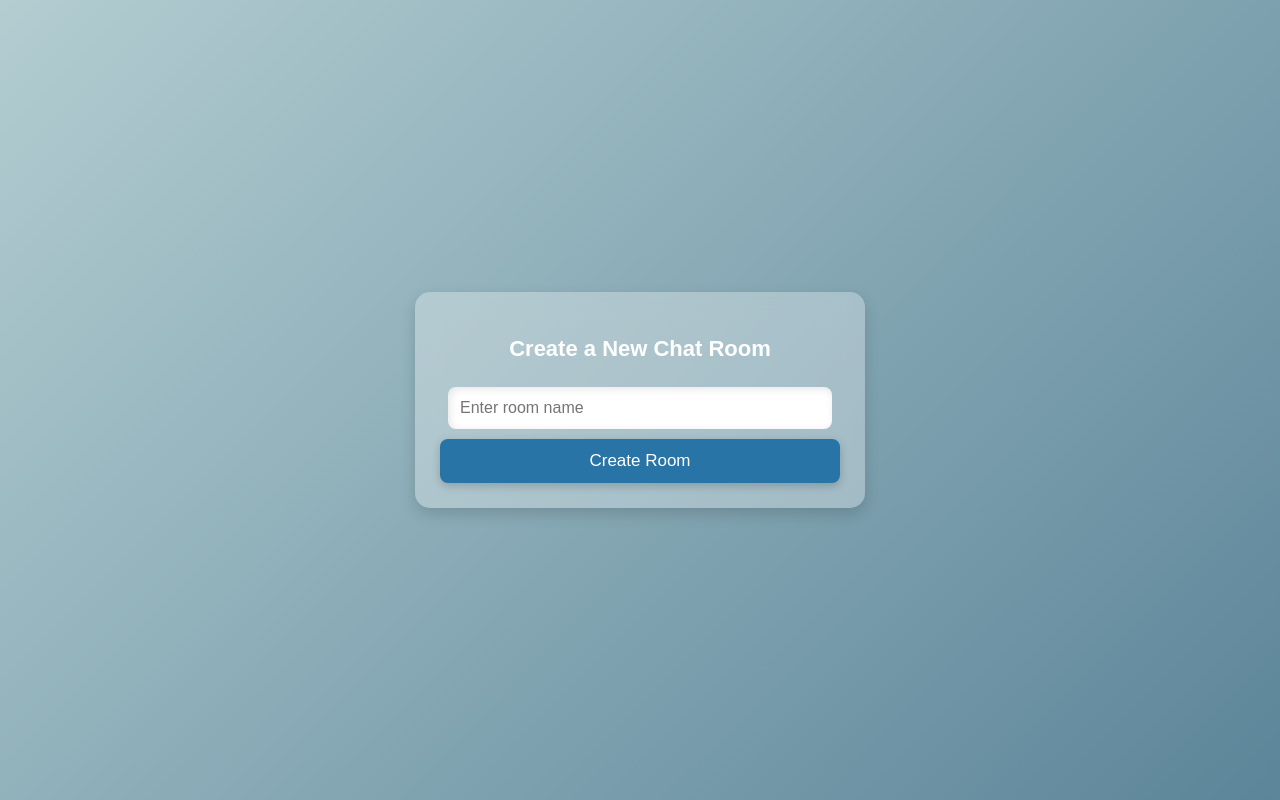
After one commit to Shrey2892/Backend-task, a Django app: page /chat/create/ in a window 1280 px wide. The commit adds this page. Run offline with Django 5.2, Linux system fonts and the light colour scheme; a user stored in the database is signed in.

```diff
--- a/Project/settings.py
+++ b/Project/settings.py
@@ -48,6 +48,7 @@ DATABASES = {
 # Application definition
 
 INSTALLED_APPS = [
+    'daphne',
     'django.contrib.admin',
     'django.contrib.auth',
     'django.contrib.contenttypes',
--- /dev/null
+++ b/chat/templates/chat/create_room.html
@@ -0,0 +1,86 @@
+<!DOCTYPE html>
+<html lang="en">
+<head>
+    <meta charset="UTF-8">
+    <meta name="viewport" content="width=device-width, initial-scale=1.0">
+    <title>Create Chat Room</title>
+    <style>
+        body {
+            background: linear-gradient(135deg, #b3cdd1, #5c8599);
+            display: flex;
+            justify-content: center;
+            align-items: center;
+            height: 100vh;
+            font-family: 'Poppins', sans-serif;
+            margin: 0;
+        }
+
+        .chat-container {
+            background: rgba(255, 255, 255, 0.3);
+            backdrop-filter: blur(12px);
+            padding: 25px;
+            border-radius: 15px;
+            box-shadow: 0 6px 15px rgba(0, 0, 0, 0.15);
+            text-align: center;
+            width: 400px;
+            transition: transform 0.3s;
+        }
+
+        .chat-container:hover {
+            transform: scale(1.02);
+        }
+
+        h2 {
+            font-size: 22px;
+            color: #fff;
+            margin-bottom: 15px;
+        }
+
+        input {
+            width: 90%;
+            padding: 12px;
+            margin-top: 10px;
+            border: none;
+            border-radius: 8px;
+            outline: none;
+            font-size: 16px;
+            box-shadow: inset 2px 2px 8px rgba(0, 0, 0, 0.1);
+            transition: 0.3s;
+        }
+
+        input:focus {
+            background: rgba(255, 255, 255, 0.9);
+        }
+
+        button {
+            width: 100%;
+            padding: 12px;
+            background: #2874A6;
+            color: white;
+            border: none;
+            border-radius: 8px;
+            font-size: 17px;
+            cursor: pointer;
+            transition: 0.3s ease-in-out;
+            box-shadow: 0 3px 10px rgba(0, 0, 0, 0.2);
+            margin-top: 10px;
+        }
+
+        button:hover {
+            background: #1A5276;
+            transform: translateY(-2px);
+            box-shadow: 0 6px 15px rgba(0, 0, 0, 0.3);
+        }
+    </style>
+</head>
+<body>
+    <div class="chat-container">
+        <h2>Create a New Chat Room</h2>
+        <form method="post">
+            {% csrf_token %}
+            <input type="text" name="room_name" placeholder="Enter room name" required>
+            <button type="submit">Create Room</button>
+        </form>
+    </div>
+</body>
+</html>
--- a/drive/views.py
+++ b/drive/views.py
@@ -97,6 +97,7 @@ def upload_to_google_drive(request):
         }
 
         response = requests.post(url, headers=headers, files=files)
+        response_data = response.json()
 
         if response.status_code == 200:
             file_data = response.json()
@@ -107,6 +108,9 @@ def upload_to_google_drive(request):
             )
             return redirect(reverse("list_google_drive_files"))
 
-        return JsonResponse({"error": "Upload failed"}, status=response.status_code)
+        print("Google Drive Upload Error:", response_data)  # Logs error in terminal
+        return JsonResponse({"error": "Upload failed", "details": response_data}, status=response.status_code)
+
+        #return JsonResponse({"error": "Upload failed"}, status=response.status_code)
 
     return render(request, "upload.html")
--- a/google_auth/templates/success.html
+++ b/google_auth/templates/success.html
@@ -199,7 +199,7 @@
 
             <p>Welcome, <strong id="username">{{ username }}</strong>!</p>
 
-            <a href="#" class="btn dashboard-btn" id="userInfoBtn">User Info</a>
+            <!--<a href="#" class="btn dashboard-btn" id="userInfoBtn">User Info</a>-->
             <a href="{% url 'google_logout' %}" class="btn logout-btn">Logout</a>
         </div>
 
@@ -207,6 +207,7 @@
         <div class="chat-card">
             <h2>Join Chat</h2>
             <p>Start a conversation.</p>
+            <a href ="{% url 'create_room' %}" class="btn dashboard-btn" id="userInfoBtn">Create Room</a>
             <a href="{% url 'chat_home' %}" class="btn chat-btn" id="joinChatBtn">Join Chat</a>
         </div>
     </div>
@@ -219,7 +220,7 @@
     </div>
 
     <script>
-        document.getElementById("userInfoBtn").addEventListener("click", function (event) {
+        document.getElementById("userInfoBtn1").addEventListener("click", function (event) {
             event.preventDefault(); // Prevent default link behavior
 
             const userDetailsCard = document.getElementById("userDetailsCard");
```
Also changed, not shown: chat/views.py (line endings or trailing spaces).
